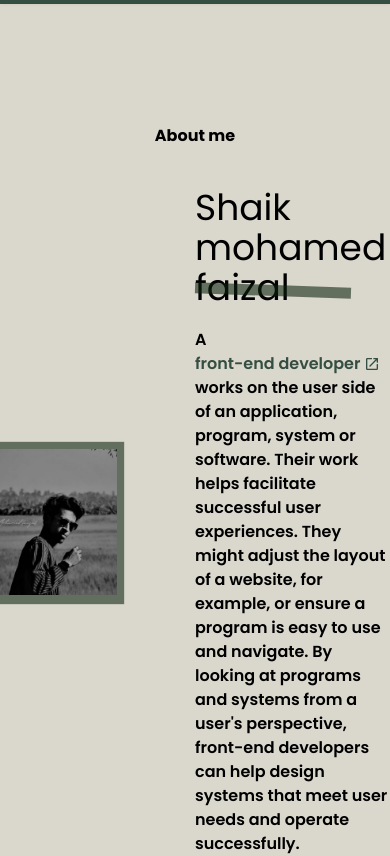
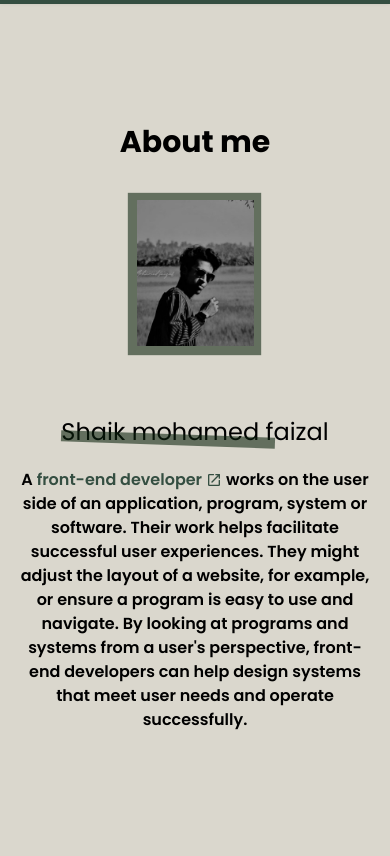
Before and after one commit to im-Shaik/my-portfolio, a React (Create React App) app: page / in a window 390 px wide. Shown: the part 840-1696 px from the top of the page. Built offline with nearby package versions, Linux system fonts and the light colour scheme; some icons are missing; a web font is replaced by a local one.

Commit message:
modified about and create portfolio.jsx

```diff
--- a/src/components/About.jsx
+++ b/src/components/About.jsx
@@ -7,7 +7,7 @@ const About = () => {
     <section id="about" className="h-screen py-20">
       <div className="container mx-auto md:p-0 lg:px-3 max-w-[1100px]">
         <div className="mt-5 px-10">
-          <h1 className="sm:text-base md:text-3xl lg:text-4xl text-center m-10 font-bold">
+          <h1 className="text-3xl md:text-4xl text-center m-10 font-bold">
             About me
           </h1>
           <div className="about-card">
@@ -15,12 +15,17 @@ const About = () => {
               <img src={hero} alt="" />
             </div>
             <div className="col-2">
-              <h1 className="text-4xl mb-5">Shaik mohamed faizal</h1>
-              <p className="font-semibold">
+              <div className=" mb-5">
+                <h1 className="text-2xl md:text-3xl lg:text-4xl">
+                  Shaik mohamed faizal
+                </h1>
+              </div>
+              <p className="font-semibold text-base md:text-lg">
                 A{" "}
                 <a
-                  href="https://www.indeed.com/q-Front-end-Developer-jobs.html?cgtk=425a0c3d-a288-4161-805a-fe0d83c03ebd&from=careerguide-autohyperlink-en-US"
-                  className="inline-flex justify-between items-center gap-1 text-cyan-600"
+                  href="https://en.wikipedia.org/wiki/Front-end_web_development"
+                  className="inline-flex justify-between items-center gap-1"
+                  target="_blank"
                 >
                   front-end developer
                   <svg
--- a/src/components/Banner.jsx
+++ b/src/components/Banner.jsx
@@ -9,21 +9,27 @@ const Banner = () => {
       <div className="container mx-auto md:p-0 lg:px-3 max-w-[1100px]">
         <div className="mt-10 relative w-full flex justify-between items-center px-10">
           <div className="flex flex-col gap-3 social md:ml-3 text-xl ">
-            <a href="">
+            <a target="_blank" href="https://github.com/mohamedfaizal813">
               <box-icon
                 type="logo"
                 color="rgb(52 78 65)"
                 name="github"
               ></box-icon>
             </a>
-            <a href="">
+            <a
+              href="https://instagram.com/poda_mairu?utm_source=qr&igshid=MzNlNGNkZWQ4Mg%3D%3D"
+              target="_blank"
+            >
               <box-icon
                 type="logo"
                 color="rgb(52 78 65)"
                 name="instagram-alt"
               ></box-icon>
             </a>
-            <a href="">
+            <a
+              href="https://stackoverflow.com/users/21496084/shaik-mohamed-faizal"
+              target="_blank"
+            >
               <box-icon
                 name="stack-overflow"
                 type="logo"
--- a/src/css/about.css
+++ b/src/css/about.css
@@ -19,9 +19,11 @@
 
 .about-card .col-2 {
   width: 50%;
+  padding: 0 10px;
 }
 
 .about-card .col-2 h1 {
+  display: inline-block;
   position: relative;
 }
 
@@ -30,7 +32,7 @@
   content: "";
   height: 11px;
   width: 80%;
-  left: 0;
+  left: 0%;
   bottom: 10%;
   background-color: #0b220d92;
   transform: rotate(2deg);
@@ -39,3 +41,27 @@
 .about-card .col-2 p a {
   color: rgb(52 78 65);
 }
+
+/* media quires */
+@media screen and (max-width: 773px) {
+  .about-card {
+    flex-direction: column;
+    gap: 50px;
+  }
+
+  .about-card .col-2 {
+    text-align: center;
+    width: 100%;
+  }
+  .about-card .col-2 h1 {
+    text-align: center;
+  }
+
+  .about-card .col-2 > div:first-child {
+    text-align: center;
+  }
+
+  .about-card .col-2 {
+    padding: 20px;
+  }
+}
```
Also changed, not shown: src/components/Portfolio.jsx (added).
